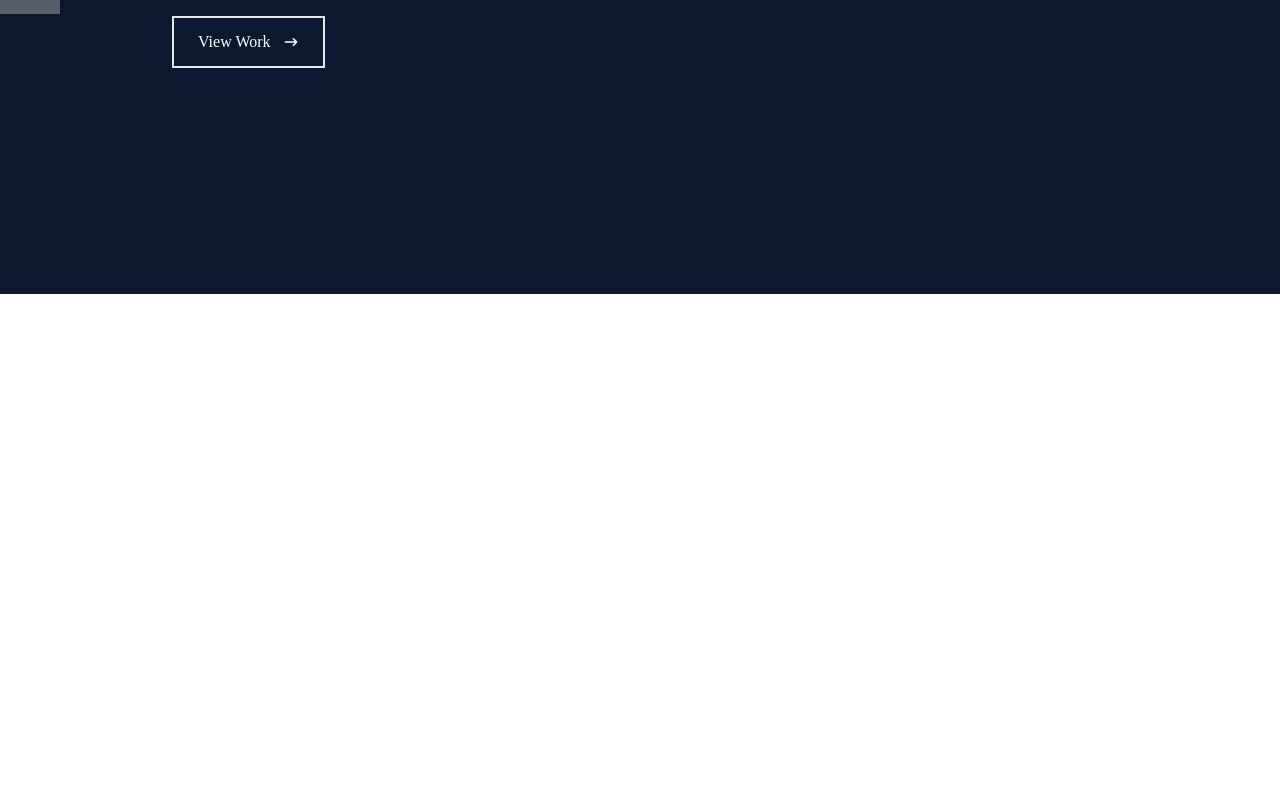
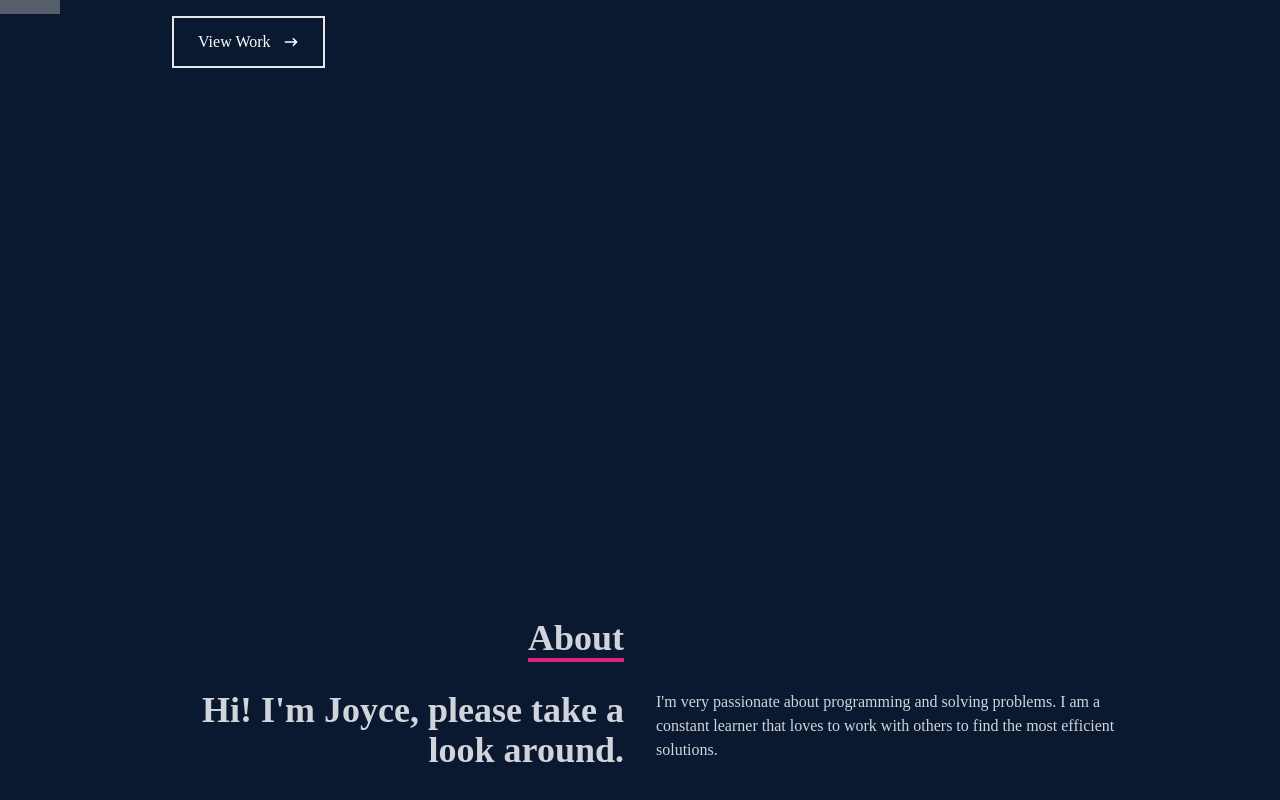
Before and after one commit to joyceycodes/portfolio, a React (Create React App) app in the folder my-app/: page / in a window 1280 px wide. Shown: the part 506-1306 px from the top of the page. Before the commit the page ends 800 px from the top, so only its background shows below. Built offline with nearby package versions, Linux system fonts and the light colour scheme.

Commit message:
finished about component

```diff
--- a/my-app/src/App.js
+++ b/my-app/src/App.js
@@ -1,3 +1,4 @@
+import About from "./components/About";
 import Home from "./components/Home";
 import Navbar from "./components/Navbar";
 
@@ -6,6 +7,8 @@
     <div>
       <Navbar />
       <Home />
+      <About />
+
     </div>
   );
 }
--- a/my-app/src/components/About.jsx
+++ b/my-app/src/components/About.jsx
@@ -0,0 +1,27 @@
+import React from 'react'
+
+const About = () => {
+  return (
+    <div name="about" className='w-full h-screen bg-[#0a192f] text-gray-300'>
+      <div className='flex flex-col justify-center items-center w-full h-full'>
+        <div className='max-w-[1000px] w-full grid grid-cols-2 gap-8'>
+            <div className='sm:text-right pb-8 pl-4'>
+                <p className='text-4xl font-bold inline border-b-4 border-pink-600'>About</p>
+            </div>
+            <div>
+            </div>
+            </div>
+            <div className='max-w-[1000px] w-full grid sm:grid-cols-2 gap-8 px-4'>
+                <div className='sm:text-right text-4xl font-bold'>
+                    <p>Hi! I'm Joyce, please take a look around.</p>
+                </div>
+                <div>
+                    <p> I'm very passionate about programming and solving problems. I am a constant learner that loves to work with others to find the most efficient solutions.</p>
+                </div>
+            </div>
+        </div>
+      </div>
+  )
+}
+
+export default About
```
